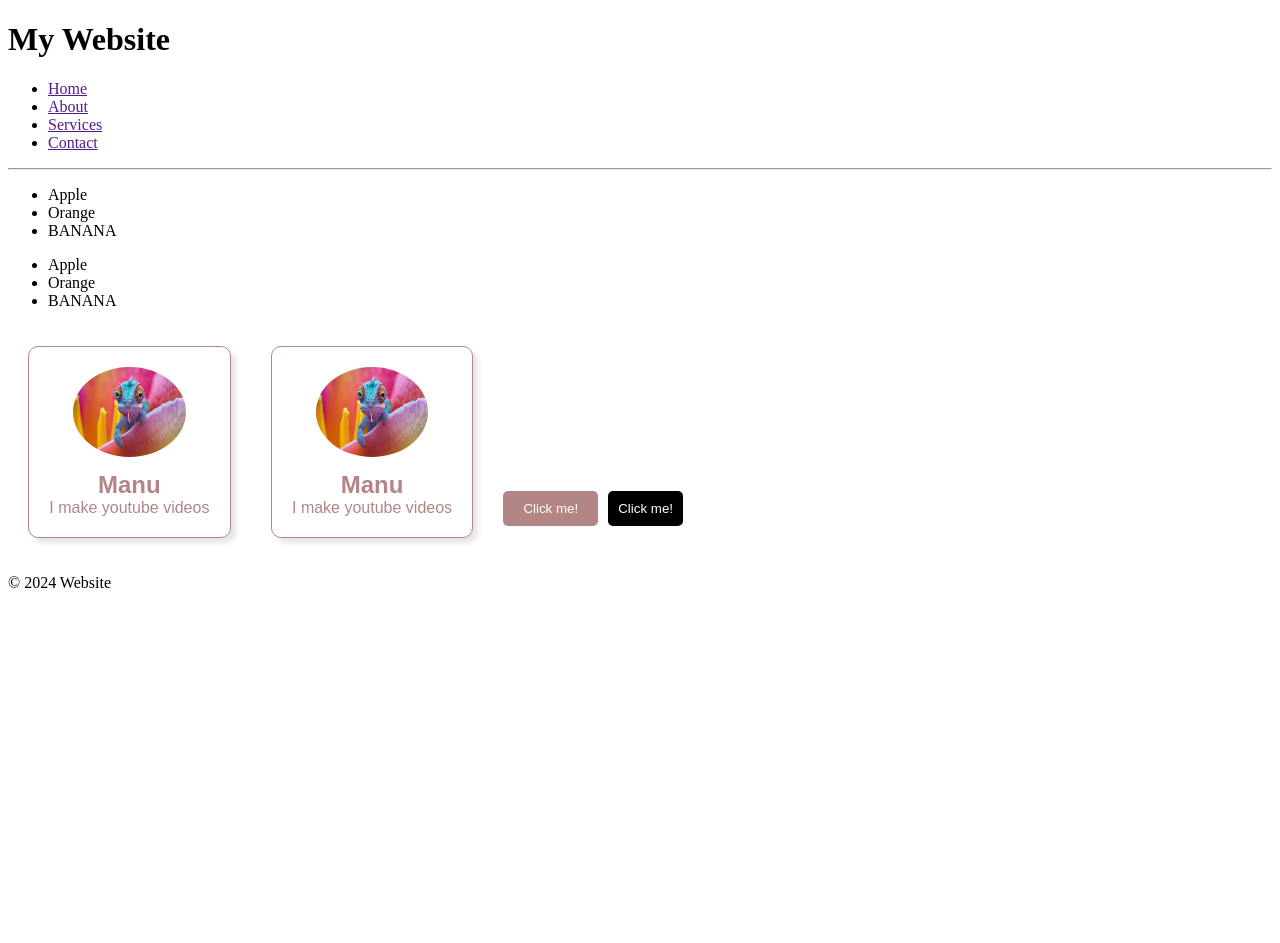
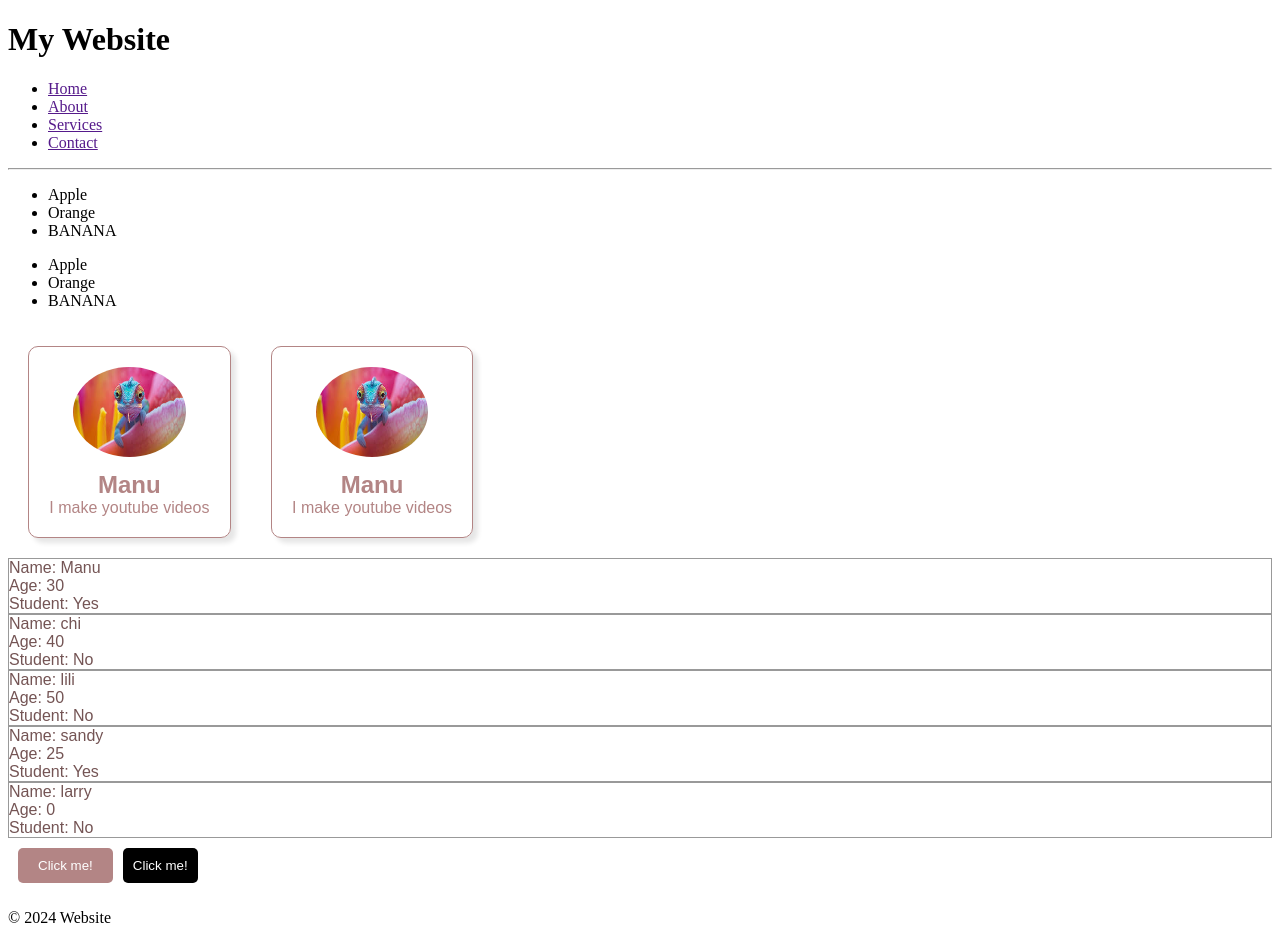
Before and after one commit to ManushiChamika/React-Tutorial, a React (Vite) app in the folder my-react-app/: page / in a window 1280 px wide. Before the commit the page ends 800 px from the top, so only its background shows below. Built offline with nearby package versions, Linux system fonts and the light colour scheme.

Commit message:
props, PropTypes, defaultProps

```diff
--- a/my-react-app/src/App.jsx
+++ b/my-react-app/src/App.jsx
@@ -7,6 +7,15 @@
 //styling using 1.External css
 //              3.Modules
 //              3.Inline css
+
+
+//------------------------------------------------------------------
+//props are used to pass data from parent to child components
+//propTypes are used to type check the props.....eg; age:PropTypes.number
+//defaultProps are used to set default values for the props
+
+
+import Student from './Student.jsx'
 
 function App() {
 
@@ -19,6 +28,12 @@
       <Food/>
       <Card/>
       <Card/>
+      {/*if its string use "" , if not use {} */}
+      <Student name = "Manu" age ={30} isStudent={true}/>
+      <Student name = "chi" age ={40} isStudent={false}/>
+      <Student name = "lili" age ={50} isStudent={false}/>
+      <Student name = "sandy" age ={25} isStudent={true}/>
+      <Student name="larry"/>
       <Button/>
       <Button1/>
       <Footer/>
--- /dev/null
+++ b/my-react-app/src/Student.jsx
@@ -0,0 +1,31 @@
+
+//with jsx we have to use className instead of class as class is a reserved keyword in js
+import PropTypes from 'prop-types'
+
+function Student(props){
+    return (
+        <div className="student">
+            <p>Name: {props.name}</p>
+            <p>Age: {props.age}</p>
+            {/*if boolean is not working
+            <p>Student: {props.isStudent}</p>*/}
+            {/*us the below method*/}
+            <p>Student: {props.isStudent ? "Yes" : "No"}</p>
+        </div>
+    )
+}
+
+//if theses are not met , the console will show a warning but it will compile
+Student.propTypes = {
+    name: PropTypes.string,
+    age: PropTypes.number,
+    isStudent: PropTypes.bool
+}
+
+Student.defaultProps = {
+    name: "Guest",
+    age: 0,
+    isStudent: false
+}
+
+export default Student;
--- a/my-react-app/src/index.css
+++ b/my-react-app/src/index.css
@@ -31,3 +31,16 @@
   color: #b38585;
   margin: 0;
 }
+
+.student{
+  font-family: Arial, Helvetica, sans-serif;
+  font-size: 1em;
+  color: #745454;
+  margin: 0;
+  border: 1px solid hsla(0, 0%, 50%, 0.8);
+}
+
+.student p{
+  margin: 0;
+
+}
```
